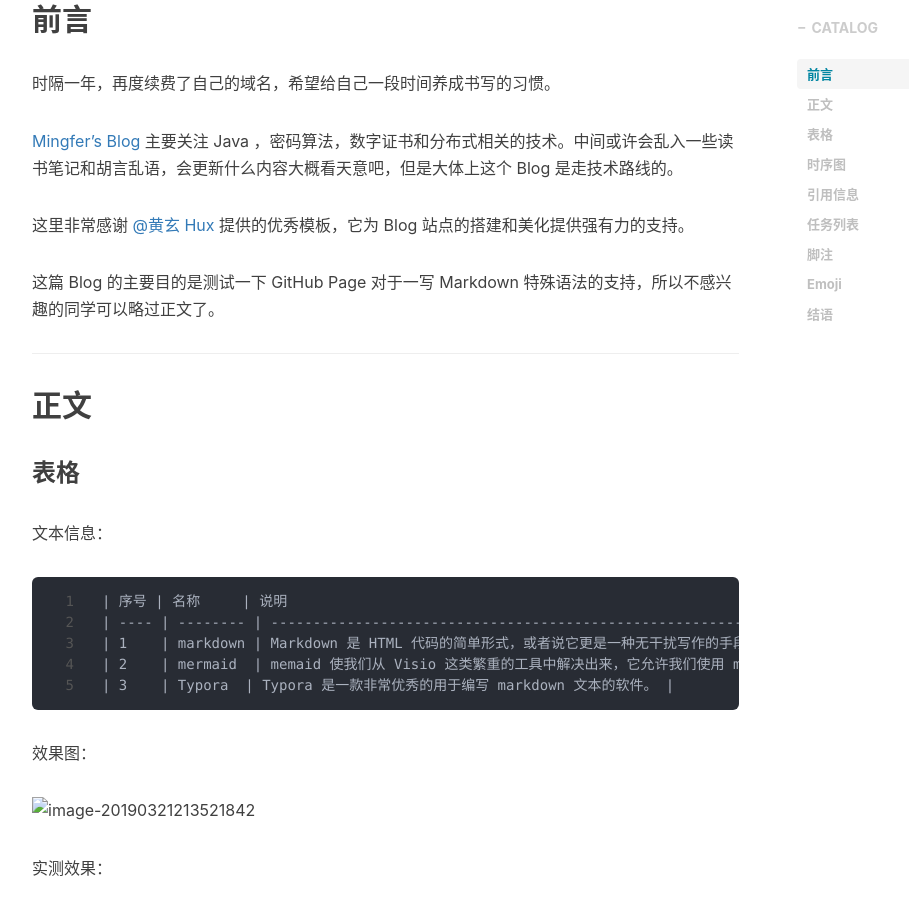
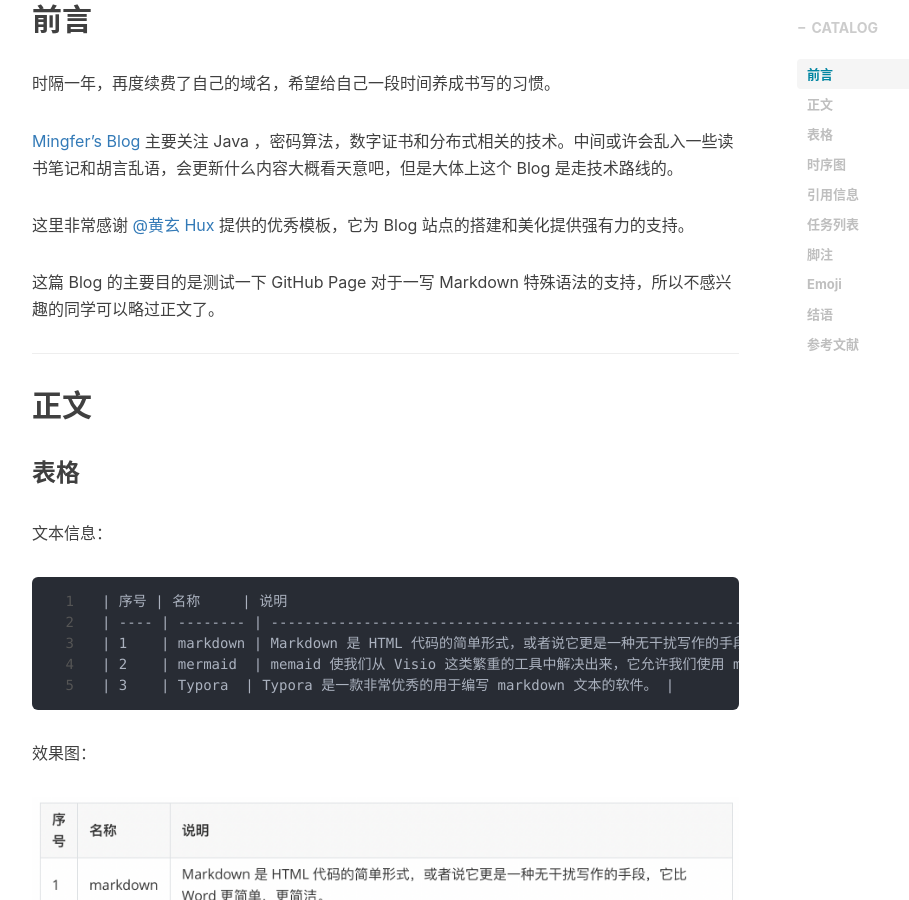
Before and after one commit to mingfer/mingfer.github.io, a Jekyll site: the page built from _posts/2019-03-20-hello-blog.md, in a window 1280 px wide and 900 px high, scrolled down 640 px. Shown: the whole window, without its empty margins (233-1142 px from the left). Built offline with Jekyll 4.4.1, drawn with Linux system fonts in a browser that asks for light colours; nearby versions of some CDN libraries; comment, search, counter and statistics services are not loaded.

Commit message:
效果修改

````diff
--- a/_posts/2019-03-20-hello-blog.md
+++ b/_posts/2019-03-20-hello-blog.md
@@ -39,7 +39,7 @@ tags:
 ```
 效果图：
 
-![image-20190321213521842](assets/image-20190321213521842.png)
+![image-20190321213521842](/img/post/image-20190321213521842.png)
 
 实测效果：
 
@@ -69,7 +69,7 @@ sequenceDiagram
 
 效果图：
 
-![image-20190321211950855](assets/image-20190321211950855.png)
+![image-20190321211950855](../img/post/image-20190321211950855.png)
 
 实测效果：
 
@@ -138,3 +138,5 @@ You can create footnotes like this[^footnote].
 ## 结语
 
 关于 Markdown 高级语法支持的验证大概就这么多了，这里的重点是：[Typora](https://www/typora.io) 真的是一款书写 Markdown 文档的好帮手。
+
+## 参考文献
````
Also changed, not shown: img/post/image-20190321211950855.png (renamed from _posts/assets/image-20190321211950855.png), img/post/image-20190321213521842.png (renamed from _posts/assets/image-20190321213521842.png).
